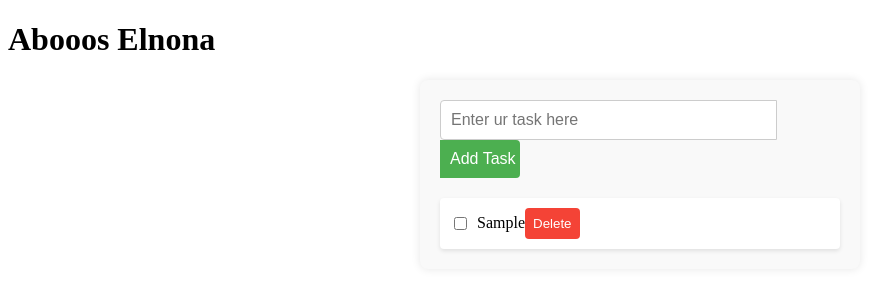
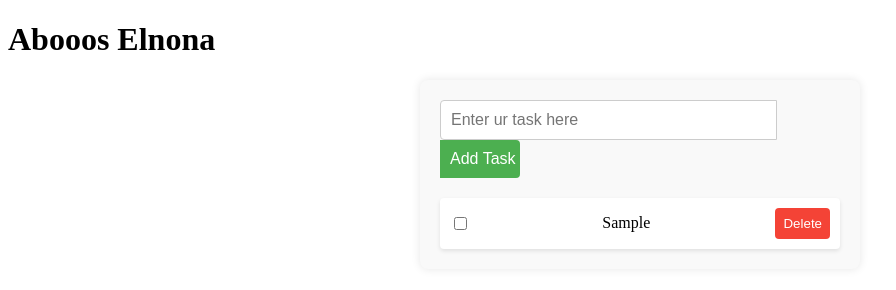
Before and after one commit to Hx00h4nf1/Simple_Note_Taking, a plain HTML site: page index.html in a window 1280 px wide. Both pictures are taken after typing "Sample" into the empty fields and a click on the input "Add Task". Shown: the whole page, without its empty margins (0-896 px from the left). Drawn offline with Linux system fonts and the light colour scheme.

Commit message:
Update style.css

```diff
--- a/style.css
+++ b/style.css
@@ -64,6 +64,12 @@
     cursor: pointer;
 }
 
+.task {
+    display:flex;
+    justify-content: space-between;
+    align-items:center;
+    }
+
 .task button:hover {
     background-color: #d32f2f;
 }
```
